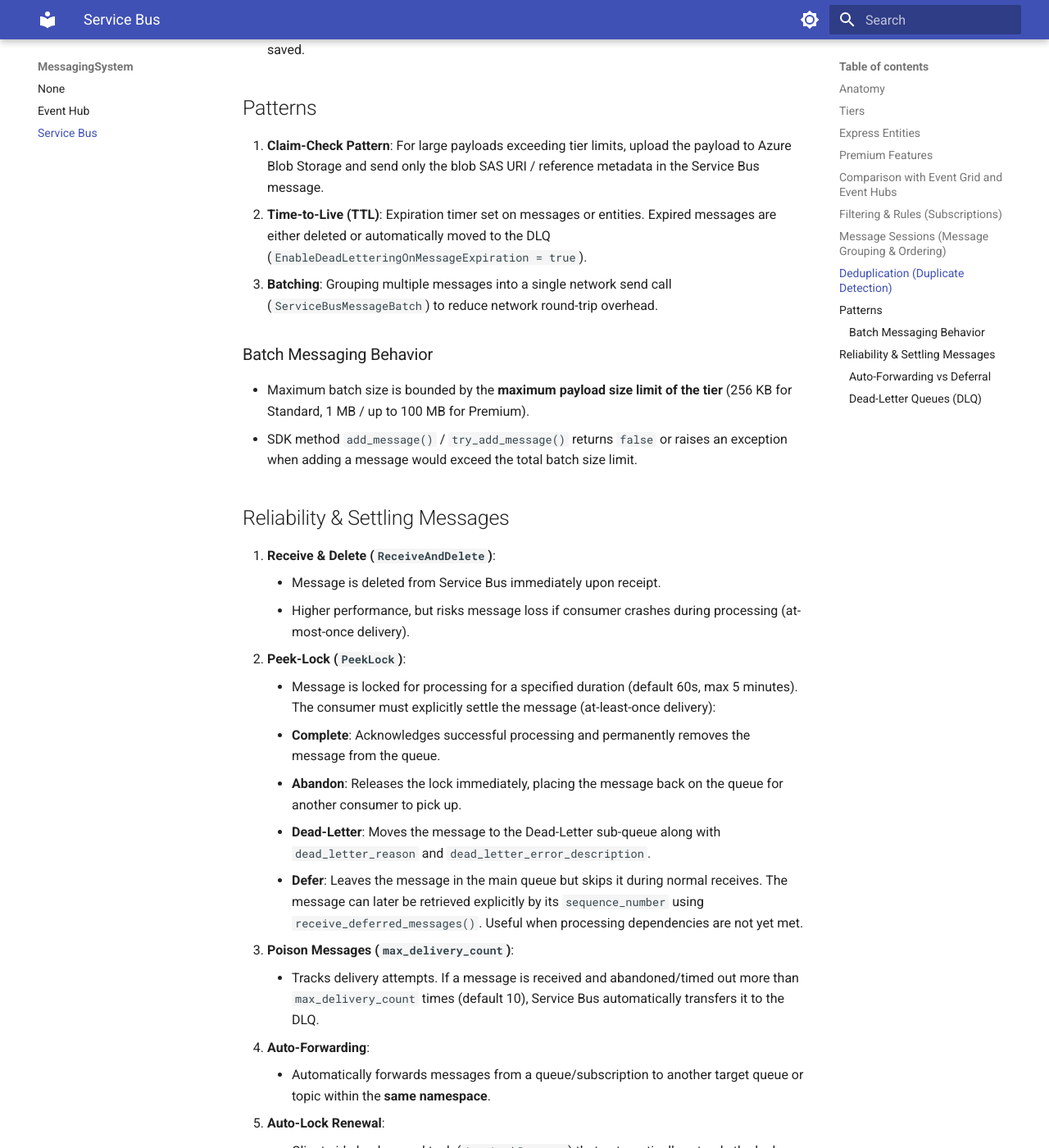
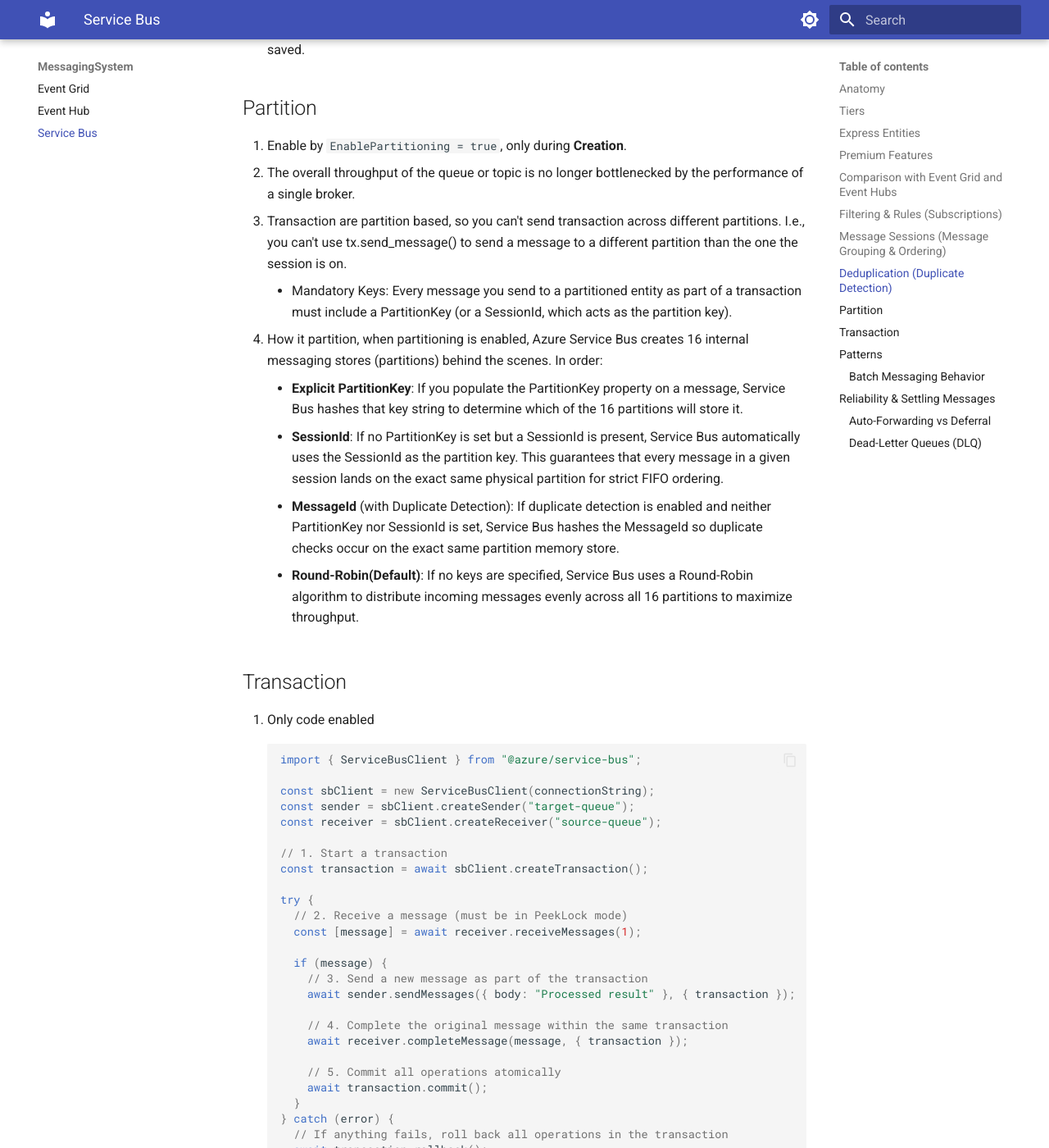
Before and after one commit to yoonghan/AI-Cloud-Developer, an MkDocs documentation site: the page built from docs/MessagingSystem/ServiceBus.md, in a window 1280 px wide and 1400 px high, scrolled down 4432 px. Shown: the whole window at 82% size. Built offline with MkDocs 1.6.1 and Material for MkDocs 9.7.7, drawn with Linux system fonts in a browser that asks for light colours; some of the changed text lies outside the part shown.

Commit message:
Add event grid.

````diff
--- a/docs/MessagingSystem/ServiceBus.md
+++ b/docs/MessagingSystem/ServiceBus.md
@@ -112,6 +112,53 @@
 6. Note that MessageId must be set by the client, not by the Service Bus. If MessageId is not set, Service Bus will generate one, but it will not be unique.
 7. *Broker memory*: The deduplication table is stored in the broker's memory, and only at limit. If same message_id arrives at 21 seconds (if configured as 20seconds), same message_id are saved.
 
+## Partition
+1. Enable by `EnablePartitioning = true`, only during **Creation**.
+1. The overall throughput of the queue or topic is no longer bottlenecked by the performance of a single broker.
+2. Transaction are partition based, so you can't send transaction across different partitions. I.e., you can't use tx.send_message() to send a message to a different partition than the one the session is on.
+    - Mandatory Keys: Every message you send to a partitioned entity as part of a transaction must include a PartitionKey (or a SessionId, which acts as the partition key).
+4. How it partition, when partitioning is enabled, Azure Service Bus creates 16 internal messaging stores (partitions) behind the scenes. In order:
+    - **Explicit PartitionKey**: If you populate the PartitionKey property on a message, Service Bus hashes that key string to determine which of the 16 partitions will store it.
+    - **SessionId**: If no PartitionKey is set but a SessionId is present, Service Bus automatically uses the SessionId as the partition key. This guarantees that every message in a given session lands on the exact same physical partition for strict FIFO ordering.
+    - **MessageId** (with Duplicate Detection): If duplicate detection is enabled and neither PartitionKey nor SessionId is set, Service Bus hashes the MessageId so duplicate checks occur on the exact same partition memory store.
+    - **Round-Robin(Default)**: If no keys are specified, Service Bus uses a Round-Robin algorithm to distribute incoming messages evenly across all 16 partitions to maximize throughput.
+
+## Transaction
+1. Only code enabled
+```typescript
+import { ServiceBusClient } from "@azure/service-bus";
+
+const sbClient = new ServiceBusClient(connectionString);
+const sender = sbClient.createSender("target-queue");
+const receiver = sbClient.createReceiver("source-queue");
+
+// 1. Start a transaction
+const transaction = await sbClient.createTransaction();
+
+try {
+  // 2. Receive a message (must be in PeekLock mode)
+  const [message] = await receiver.receiveMessages(1);
+
+  if (message) {
+    // 3. Send a new message as part of the transaction
+    await sender.sendMessages({ body: "Processed result" }, { transaction });
+
+    // 4. Complete the original message within the same transaction
+    await receiver.completeMessage(message, { transaction });
+
+    // 5. Commit all operations atomically
+    await transaction.commit();
+  }
+} catch (error) {
+  // If anything fails, roll back all operations in the transaction
+  await transaction.rollback();
+}
+```
+2. Rules:
+    - **Same Namespace**: All queues and topics involved in a single transaction must reside within the same Service Bus namespace.
+    - **PartitionKey Constraint**: If the entities have partitioning enabled, every message sent within that transaction must share the exact same PartitionKey (or SessionId) so the broker can route them to the same underlying partition store.
+    - **PeekLock Required**: Transactional settlements (completing or dead-lettering messages) only work when receiving in PeekLock mode, as ReceiveAndDelete removes messages instantly upon receipt.
+
 ## Patterns
 1. **Claim-Check Pattern**: For large payloads exceeding tier limits, upload the payload to Azure Blob Storage and send only the blob SAS URI / reference metadata in the Service Bus message.
 2. **Time-to-Live (TTL)**: Expiration timer set on messages or entities. Expired messages are either deleted or automatically moved to the DLQ (`EnableDeadLetteringOnMessageExpiration = true`).
````
Also changed, not shown: docs/MessagingSystem/EventGrid.md (added, +108 -0 lines), docs/MessagingSystem/EventHub.md (+4 -0 lines).
